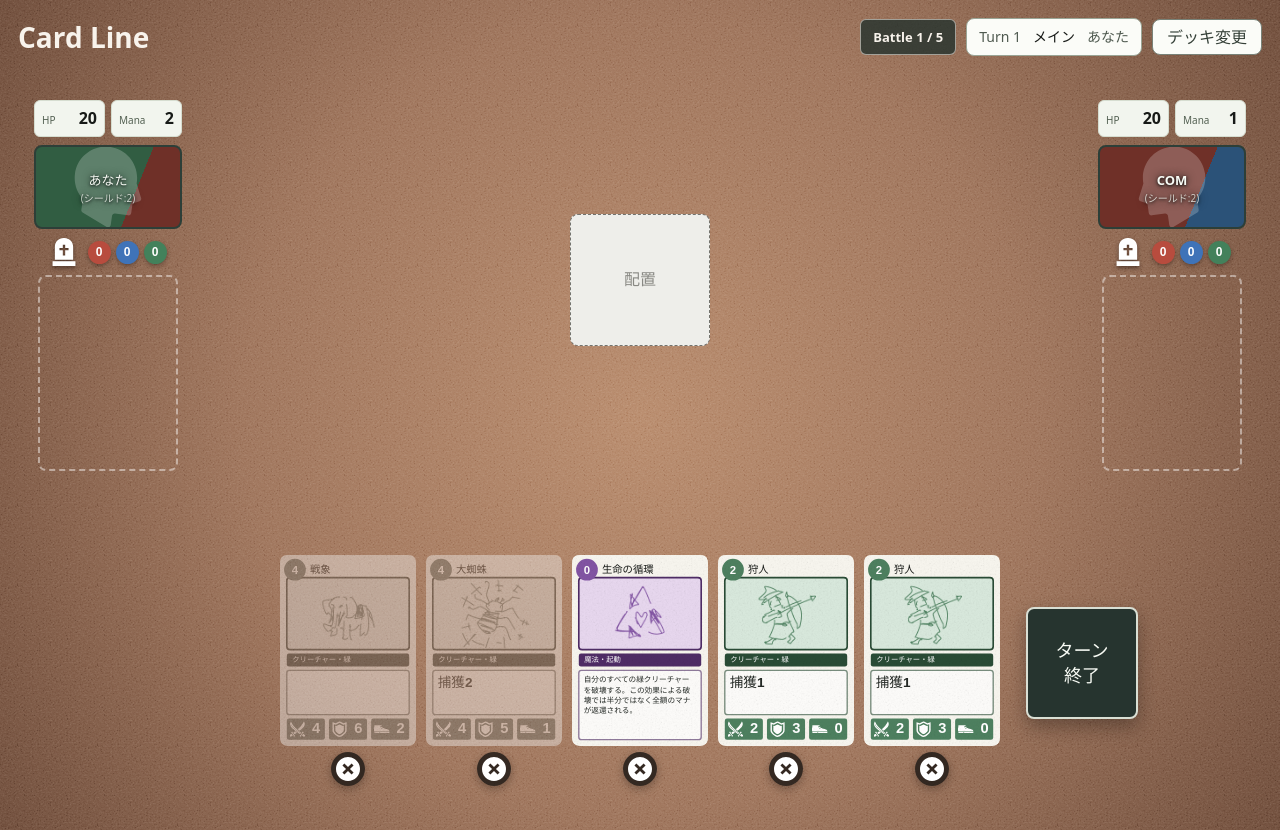
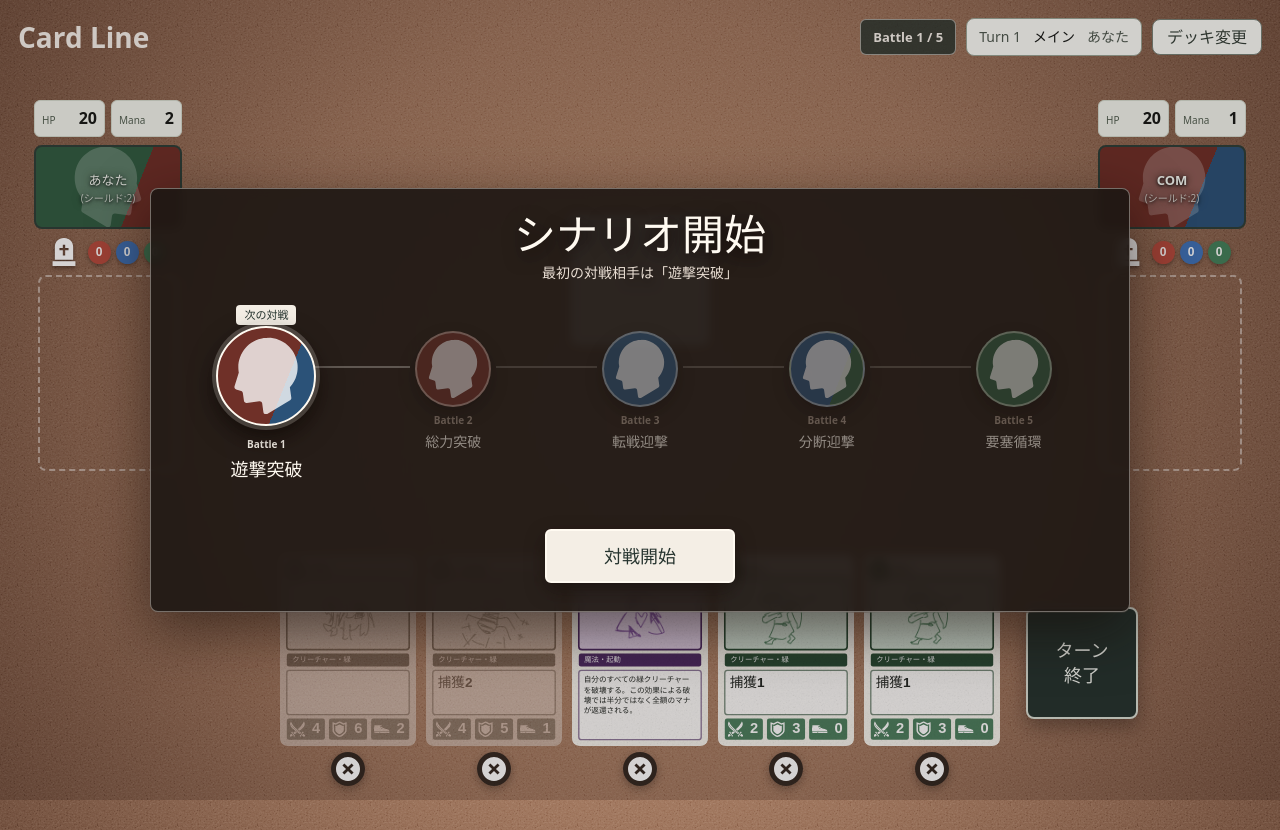
Before and after one commit to kurehajime/cardivide, a React (Vite) app: page / in a window 1280 px wide. Both pictures are taken after a click on the button "シナリオ開始". Built offline with nearby package versions, Linux system fonts and the light colour scheme; a web font is replaced by a local one.

Commit message:
対戦相手をデカくする

```diff
--- a/src/App.css
+++ b/src/App.css
@@ -624,6 +624,7 @@
 .scenario-result-overlay {
   padding: 24px;
   background: rgb(20 10 6 / 18%);
+  pointer-events: auto;
 }
 
 .scenario-result-dialog {
@@ -727,13 +728,11 @@
   place-items: center;
   border: 2px solid rgb(255 250 241 / 48%);
   border-radius: 50%;
-  background: linear-gradient(
-    112deg,
+  background: linear-gradient(112deg,
       var(--scenario-main-color) 0%,
       var(--scenario-main-color) 66.667%,
       var(--scenario-sub-color) 66.667%,
-    var(--scenario-sub-color) 100%
-  );
+      var(--scenario-sub-color) 100%);
   box-shadow: 0 8px 18px rgb(10 4 2 / 45%);
   overflow: hidden;
 }
@@ -794,16 +793,27 @@
 }
 
 .scenario-opponent-next .scenario-opponent-icon {
+  width: 100px;
+  height: 100px;
   border-color: #fffaf1;
   box-shadow:
     0 0 0 4px rgb(255 250 241 / 20%),
     0 10px 26px rgb(10 4 2 / 72%);
-  transform: translateY(-3px) scale(1.08);
+  transform: translateY(-5px);
+}
+
+.scenario-opponent-next .scenario-opponent-icon img {
+  width: 76px;
+  height: 76px;
 }
 
 .scenario-opponent-next .scenario-opponent-order,
 .scenario-opponent-next strong {
   color: #fffaf1;
+}
+
+.scenario-opponent-next strong {
+  font-size: 18px;
 }
 
 .scenario-opponent-failed {
@@ -909,13 +919,11 @@
   place-items: center;
   border: 2px solid #2d3f38;
   border-radius: 8px;
-  background: linear-gradient(
-    112deg,
+  background: linear-gradient(112deg,
       var(--player-main-color) 0%,
       var(--player-main-color) 66.667%,
       var(--player-sub-color) 66.667%,
-    var(--player-sub-color) 100%
-  );
+      var(--player-sub-color) 100%);
   color: #f8fbf5;
   font-size: 13px;
   font-weight: 700;
--- a/src/components/GameApp.tsx
+++ b/src/components/GameApp.tsx
@@ -104,6 +104,9 @@ const GameSession = ({
     aiRef.current = new GameAI({ difficulty, random: Math.random })
   }
   const ai = aiRef.current
+  const [showScenarioIntro, setShowScenarioIntro] = useState(
+    scenarioRun?.currentBattleIndex === 0,
+  )
   const [{ manager, selectedCardId, message }, dispatch] = useReducer(
     gameUiReducer,
     { playerDeckId, comDeckId, difficulty },
@@ -485,14 +488,27 @@ const GameSession = ({
               </motion.div>
             </motion.div>
           )}
-          {winnerId !== null && scenarioRun !== null && (
-            <ScenarioProgressDialog
-              opponentDeckIds={scenarioRun.opponentDeckIds}
-              currentBattleIndex={scenarioRun.currentBattleIndex}
-              playerWon={winnerId === 'playerA'}
-              onConfirm={() => onResultConfirm(winnerId)}
-            />
-          )}
+          {scenarioRun !== null &&
+            (showScenarioIntro || winnerId !== null) && (
+              <ScenarioProgressDialog
+                opponentDeckIds={scenarioRun.opponentDeckIds}
+                currentBattleIndex={scenarioRun.currentBattleIndex}
+                result={
+                  winnerId === null
+                    ? 'intro'
+                    : winnerId === 'playerA'
+                      ? 'win'
+                      : 'loss'
+                }
+                onConfirm={() => {
+                  if (winnerId === null) {
+                    setShowScenarioIntro(false)
+                  } else {
+                    onResultConfirm(winnerId)
+                  }
+                }}
+              />
+            )}
         </main>
       </LayoutGroup>
     </MotionConfig>
--- a/src/components/ScenarioProgressDialog.tsx
+++ b/src/components/ScenarioProgressDialog.tsx
@@ -9,7 +9,7 @@ import {
 type ScenarioProgressDialogProps = {
   opponentDeckIds: readonly ThemeDeckId[]
   currentBattleIndex: number
-  playerWon: boolean
+  result: 'intro' | 'win' | 'loss'
   onConfirm: () => void
 }
 
@@ -24,23 +24,34 @@ const DECK_COLOR_VALUES = {
 const ScenarioProgressDialog = ({
   opponentDeckIds,
   currentBattleIndex,
-  playerWon,
+  result,
   onConfirm,
 }: ScenarioProgressDialogProps) => {
+  const playerWon = result === 'win'
   const scenarioComplete =
     playerWon && currentBattleIndex === opponentDeckIds.length - 1
   const nextBattleIndex =
-    playerWon && !scenarioComplete ? currentBattleIndex + 1 : null
+    result === 'intro'
+      ? currentBattleIndex
+      : playerWon && !scenarioComplete
+        ? currentBattleIndex + 1
+        : null
   const nextOpponent =
     nextBattleIndex === null
       ? null
       : THEME_DECK_BY_ID[opponentDeckIds[nextBattleIndex]]
-  const title = scenarioComplete
+  const title =
+    result === 'intro'
+      ? 'シナリオ開始'
+      : scenarioComplete
         ? 'シナリオクリア'
         : playerWon
           ? '勝利'
           : '敗北'
-  const description = scenarioComplete
+  const description =
+    result === 'intro' && nextOpponent
+      ? `最初の対戦相手は「${nextOpponent.name}」`
+      : scenarioComplete
         ? 'すべての対戦相手を撃破しました'
         : nextOpponent
           ? `次の対戦相手は「${nextOpponent.name}」`
@@ -76,7 +87,7 @@ const ScenarioProgressDialog = ({
               index < currentBattleIndex ||
               (playerWon && index === currentBattleIndex)
             const next = index === nextBattleIndex
-            const failed = !playerWon && index === currentBattleIndex
+            const failed = result === 'loss' && index === currentBattleIndex
             const stateLabel = defeated
               ? '撃破済み'
               : next
@@ -128,7 +139,11 @@ const ScenarioProgressDialog = ({
           autoFocus
           onClick={onConfirm}
         >
-          {nextBattleIndex === null ? 'OK' : '次の対戦へ'}
+          {result === 'intro'
+            ? '対戦開始'
+            : nextBattleIndex === null
+              ? 'OK'
+              : '次の対戦へ'}
         </button>
       </motion.section>
     </motion.div>
```
Lines whose indentation alone changed are shown as unchanged.
